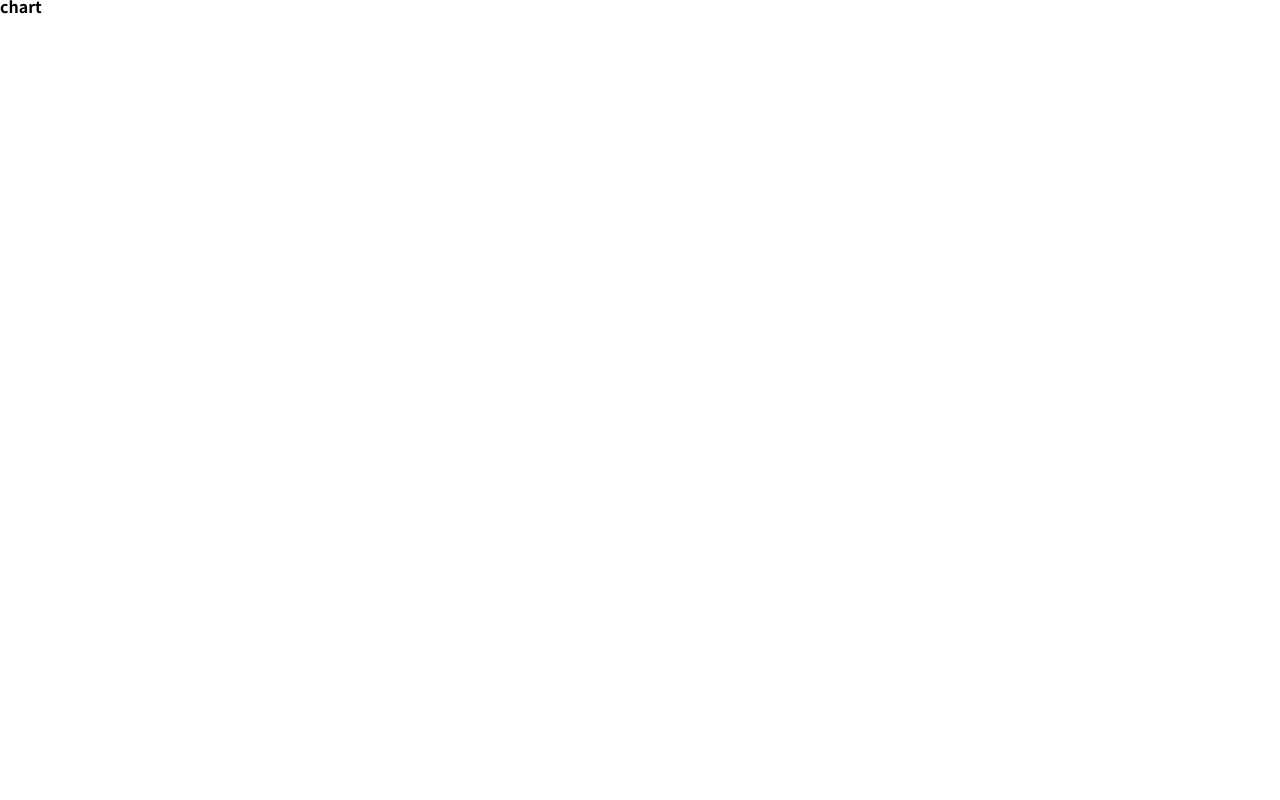
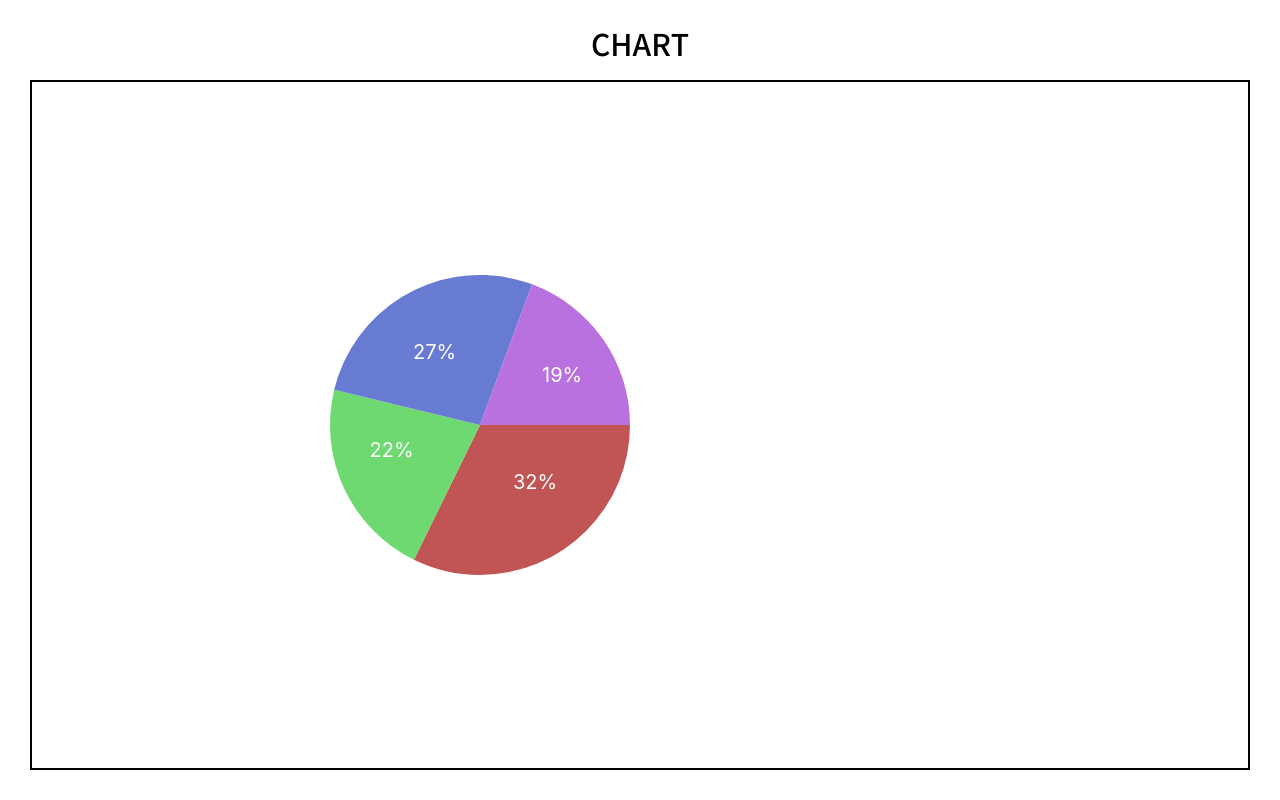
Before and after one commit to D-diary/zero-chart, a plain HTML site: page practice/index.html in a window 1280 px wide. Drawn offline with Linux system fonts and the light colour scheme.

Commit message:
파이차트 만들기

```diff
--- a/practice/index.html
+++ b/practice/index.html
@@ -7,14 +7,14 @@
       content="width=device-width, initial-scale=1.0, user-scalable=no, viewport-fit=cover"
     />
     <title>chart</title>
-    <link rel="stylesheet" href="../../utils/reset.css">
+    <link rel="stylesheet" href="../utils/reset.css">
     <link rel="stylesheet" href="style.css" />
   </head>
 
   <body>
     <main>
       <h1>chart</h1>
-      <section></section>
+      <div class="canvas"></div>
     </main>
     <script src="script.js"></script>
   </body>
--- a/practice/script.js
+++ b/practice/script.js
@@ -1,3 +1,102 @@
 ;(function () {
   'use strict'
+
+  const get = (element) => document.querySelector(element)
+
+  class Chart {
+    constructor(
+      parent = 'body',
+      data = {},
+      { width, height, radius, colors }
+      ) {
+        this.parent = get(parent)
+        this.canvas = document.createElement('canvas')
+        this.canvas.width = width
+        this.canvas.height = height
+        this.ctx = this.canvas.getContext('2d')
+        this.legends = document.createElement('div')
+        this.legends.classList.add('legends')
+        this.parent.appendChild(this.canvas)
+        this.parent.appendChild(this.legends)
+        this.label = ''
+        this.total = 0
+        this.datas = Object.entries(data)
+        this.radius = radius
+        this.colors = colors
+      }
+
+    getTotal = () => {
+      for (const [data, value] of this.datas) {
+        this.total += value
+      }
+    }
+
+    drawCanvas = (centerX, centerY, radius, startAngle, endAngle, color) => {
+      this.ctx.beginPath()
+      this.ctx.fillStyle = color
+      this.ctx.moveTo(centerX, centerY)
+      this.ctx.arc(centerX, centerY, radius, startAngle, endAngle)
+      this.ctx.closePath()
+      this.ctx.fill()
+    }
+
+    drawChart = (donutChart, centerX, centerY, fontOption) => {
+      let initial = 0
+      let index = 0
+      let fontSize = fontOption.font.split('px')[0] || 14
+
+      for (const [data, value] of this.datas) {
+        const angleValue = (2 * Math.PI * value) / this.total
+        this.drawCanvas(
+          centerX,
+          centerY,
+          this.radius,
+          initial,
+          initial + angleValue,
+          this.colors[index]
+        )
+
+        this.ctx.moveTo(centerX, centerY)
+
+        const triangleCenterX = Math.cos(initial + angleValue / 2)
+        const triangleCenterY = Math.sin(initial + angleValue / 2)
+        const labelX = centerX - fontSize + ((2 * this.radius) / 3) * triangleCenterX
+        const labelY = centerY + (this.radius / 2) * triangleCenterY
+        const text = Math.round((100 * value) / this.total) + '%'
+
+        this.ctx.fillStyle = !!fontOption ? fontOption.color : 'black'
+        this.ctx.font = !!fontOption ? fontOption.font : `${fontSize}px arial`
+        this.ctx.fillText(text, labelX, labelY)
+
+        initial += angleValue
+        index++
+      }
+    }
+  }
+
+
+  const data = {
+    guitar: 30,
+    bass: 20,
+    drum: 25,
+    piano: 18,
+  }
+
+  const option = {
+    radius: 150,
+    width: 700,
+    height: 500,
+    colors: ['#c15454', '#6fd971', '#687bd2', '#b971e0'],
+  }
+
+  const labelOption = {
+    color: '#fff',
+    font: "20px  -apple-system, BlinkMacSystemFont, 'Segoe UI', Roboto, Oxygen, Ubuntu, Cantarell, 'Open Sans', 'Helvetica Neue', sans-serif"
+  }
+
+  const chart = new Chart('.canvas', data, option)
+  const { width, height, radius } = option
+  chart.getTotal()
+  // chart.drawlegends()
+  chart.drawChart(false, width / 2 - 10 - radius, height / 2, labelOption)
 })()
--- a/practice/style.css
+++ b/practice/style.css
@@ -1 +1,76 @@
-/* No CSS */
+@charset "utf-8";
+
+.blind {
+  text-indent: -9999px;
+  overflow: hidden;
+}
+
+main {
+  display: flex;
+  flex-direction: column;
+  align-items: center;
+  justify-content: center;
+  width: 100%;
+  height: 100vh;
+  padding: 30px;
+  -webkit-user-select: none;
+    -moz-user-select: none;
+      -ms-user-select: none;
+          user-select: none;
+}
+
+h1 {
+  margin-bottom: 20px;
+  font-size: 30px;
+  font-weight: 500;
+  text-transform: uppercase;
+}
+
+.canvas {
+  display: flex;
+  flex-direction: column;
+  align-items: center;
+  justify-content: center;
+  position: relative;
+  width: 100%;
+  height: 100%;
+  border: 2px solid #000;
+}
+
+.legends {
+  position: absolute;
+  left: 10vw;
+}
+
+.legends span {
+  display: block;
+  margin: 10px 0;
+  padding: 10px;
+  text-align: center;
+  color: #fff;
+}
+
+.canvas {
+  display: flex;
+  flex-direction: column;
+  align-items: center;
+  justify-content: center;
+  position: relative;
+  width: 100%;
+  height: 100%;
+  border: 2px solid #000;
+  font-family: -apple-system, BlinkMacSystemFont, 'Segoe UI', Roboto, Oxygen, Ubuntu, Cantarell, 'Open Sans', 'Helvetica Neue', sans-serif
+}
+
+.legends {
+  position: absolute;
+  left: 10vw;
+}
+
+.legends span {
+  display: block;
+  margin: 10px 0;
+  padding: 10px;
+  text-align: center;
+  color: #fff;
+}
```
Also changed, not shown: result/index.html (+1 -1 lines).
